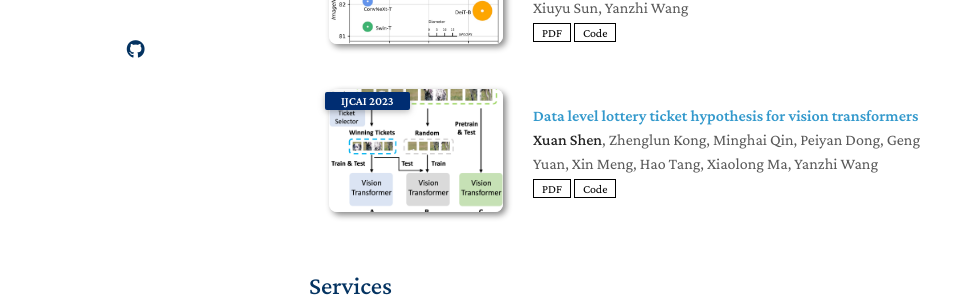
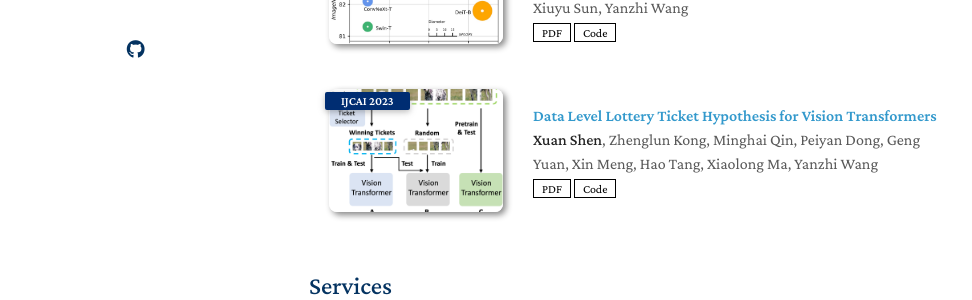
Before and after one commit to shawnricecake/shawnricecake.github.io, a Jekyll site: the page built from index.md, in a window 1280 px wide and 900 px high, scrolled down 808 px. Shown: the part 347-647 px from the top of the window, without its empty margins (161-1133 px from the left). Built offline with Jekyll 4.4.1, drawn with Linux system fonts in a browser that asks for light colours; a style sheet for code colours, icons or effects is not loaded; our own code applies the rules of GitHub Pages for plain Markdown files.

```diff
--- a/_data/publications.yml
+++ b/_data/publications.yml
@@ -40,7 +40,7 @@ main:
     image: "./assets/img/paper_deepmad.png"
     # notes: "Accept"
 
-  - title: "Data level lottery ticket hypothesis for vision transformers"
+  - title: "Data Level Lottery Ticket Hypothesis for Vision Transformers"
     authors: <strong>Xuan Shen</strong>, Zhenglun Kong, Minghai Qin, Peiyan Dong, Geng Yuan, Xin Meng, Hao Tang, Xiaolong Ma, Yanzhi Wang
     conference_short: "IJCAI 2023"
     # conference: <strong>IJCAI</strong> 2023
```
